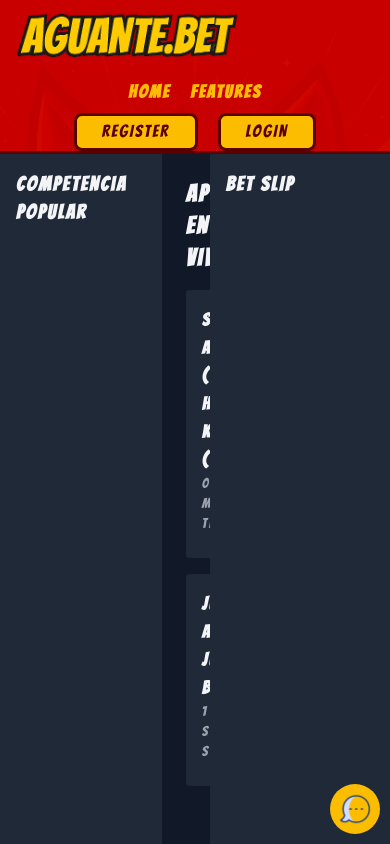
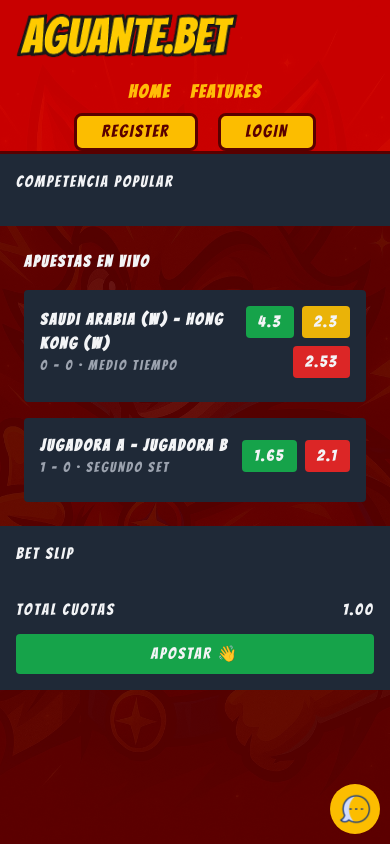
Before and after one commit to AkashKhan0/casino, a React (Vite) app: page /Sports in a window 390 px wide. Shown: the top 844 px of the page. Built offline with nearby package versions, Linux system fonts and the light colour scheme.

Commit message:
responsive fixing

```diff
--- a/src/components/CenterPanel.jsx
+++ b/src/components/CenterPanel.jsx
@@ -15,20 +15,20 @@
   };
 
   return (
-    <main className="flex-1 overflow-y-auto p-6">
-      <h1 className="text-2xl font-bold mb-4">Apuestas en Vivo</h1>
+    <main className="flex-1 overflow-y-auto p-6 w-full">
+      <h1 className="text-md font-bold mb-4">Apuestas en Vivo</h1>
 
       <div className="space-y-4">
         {matches.map((m) => (
           <div key={m.id} className="bg-gray-800 p-4 rounded hover:bg-gray-700">
             <div className="flex justify-between items-center mb-2">
               <div>
-                <p className="text-lg font-bold">{m.teams}</p>
+                <p className="text-md font-bold">{m.teams}</p>
                 <p className="text-gray-400 text-sm">
                   {m.score} · {m.time}
                 </p>
               </div>
-              <div className="flex gap-2">
+              <div className="flex flex-wrap gap-2 justify-end">
                 {m.odds.home && (
                   <button
                     onClick={() => handleSelect(m, "Home", m.odds.home)}
--- a/src/components/LeftSidebar.jsx
+++ b/src/components/LeftSidebar.jsx
@@ -7,8 +7,8 @@
 
 export default function LeftSidebar() {
   return (
-    <aside className="w-64 bg-gray-800 p-4 overflow-auto">
-      <h2 className="text-xl font-bold mb-4">Competencia Popular</h2>
+    <aside className="w-full h-full bg-gray-800 p-4 overflow-auto">
+      <h2 className="text-md mb-4">Competencia Popular</h2>
       <ul className="space-y-2">
         {sports.map((s, i) => {
           <li
--- a/src/components/Login.jsx
+++ b/src/components/Login.jsx
@@ -9,11 +9,11 @@
     <div>
       <div className="px-2 md:px-5 lg:px-10 w-full h-auto">
         <div className="w-full flex items-center justify-center p-5 mb-5">
-          <div className="w-[100%] min-w-[300px] max-w-[700px] h-fit min-h-[300px] rounded-md p-5 forrm flex flex-col items-center justify-center gap-3">
+          <div className="w-[100%] min-w-[300px] max-w-[600px] h-fit min-h-[300px] rounded-md p-5 forrm flex flex-col items-center justify-center gap-3">
             <form
               action=""
               autocomplete="off"
-              className="backdrop-blur-[5px] p-5 bg-[#000000b7] flex flex-col gap-5 rounded-lg w-[70%] min-w-[250px]"
+              className="backdrop-blur-[5px] p-5 bg-[#000000b7] flex flex-col gap-5 rounded-lg w-[100%] min-w-[250px]"
             >
               <h1 className="uppercase text-2xl font-semibold text-center text-[#FCBD00] black_shadow">login</h1>
 
--- a/src/components/RightSidebar.jsx
+++ b/src/components/RightSidebar.jsx
@@ -5,8 +5,8 @@
   const { bets, removeBet, totalOdds } = useBetSlip();
 
   return (
-    <aside className="w-72 bg-gray-800 p-4 flex flex-col">
-      <h2 className="text-xl font-bold mb-4">BET SLIP</h2>
+    <aside className="w-full h-full bg-gray-800 p-4 flex flex-col">
+      <h2 className="text-md mb-4">BET SLIP</h2>
 
       <div className="flex-1 space-y-3 overflow-y-auto">
         {bets.map((b) => (
@@ -29,7 +29,7 @@
       </div>
 
       <div className="mt-4">
-        <div className="flex justify-between text-lg">
+        <div className="flex justify-between text-md">
           <span>Total Cuotas</span>
           <span>{totalOdds.toFixed(2)}</span>
         </div>
--- a/src/components/Signup.jsx
+++ b/src/components/Signup.jsx
@@ -9,11 +9,11 @@
     <div>
           <div className="px-2 md:px-5 lg:px-10 w-full h-auto">
             <div className="w-full flex items-center justify-center p-5 mb-5">
-              <div className="w-[70%] min-w-[300px] max-w-[700px] h-fit min-h-[300px] rounded-md p-5 forrm flex flex-col items-center justify-center gap-3">
+              <div className="w-[70%] min-w-[300px] max-w-[600px] h-fit min-h-[300px] rounded-md p-5 forrm flex flex-col items-center justify-center gap-3">
                 <form
                   action=""
                   autocomplete="off"
-                  className="backdrop-blur-[3px] p-5  bg-[#000000b7] flex flex-col gap-5 w-[70%] min-w-[250px] rounded-lg"
+                  className="backdrop-blur-[3px] p-5  bg-[#000000b7] flex flex-col gap-5 w-[100%] min-w-[250px] rounded-lg"
                 >
                   <h1 className="uppercase text-2xl font-semibold text-center black_shadow">Sign Up</h1>
 
--- a/src/pages/Sports.jsx
+++ b/src/pages/Sports.jsx
@@ -8,10 +8,13 @@
   return (
     <>
       <BetSlipProvider>
-        <div className="flex h-screen bg-gray-900 text-gray-100">
-          <LeftSidebar />
-          <CenterPanel />
-          <RightSidebar />
+        <div className=" w-full flex h-auto min-h-screen bg-[#590000ea] text-gray-100">
+          <div className="w-full flex flex-col md:flex-row lg:flex-row">
+            <div className="w-full md:w-[20%] lg:w-[20%] "><LeftSidebar /></div>
+            <div className="w-full md:w-[60%] lg:w-[60%] "><CenterPanel /></div>
+            <div className="w-full md:w-[20%] lg:w-[20%] "><RightSidebar /></div>
+          </div>
+
         </div>
       </BetSlipProvider>
     </>
```
